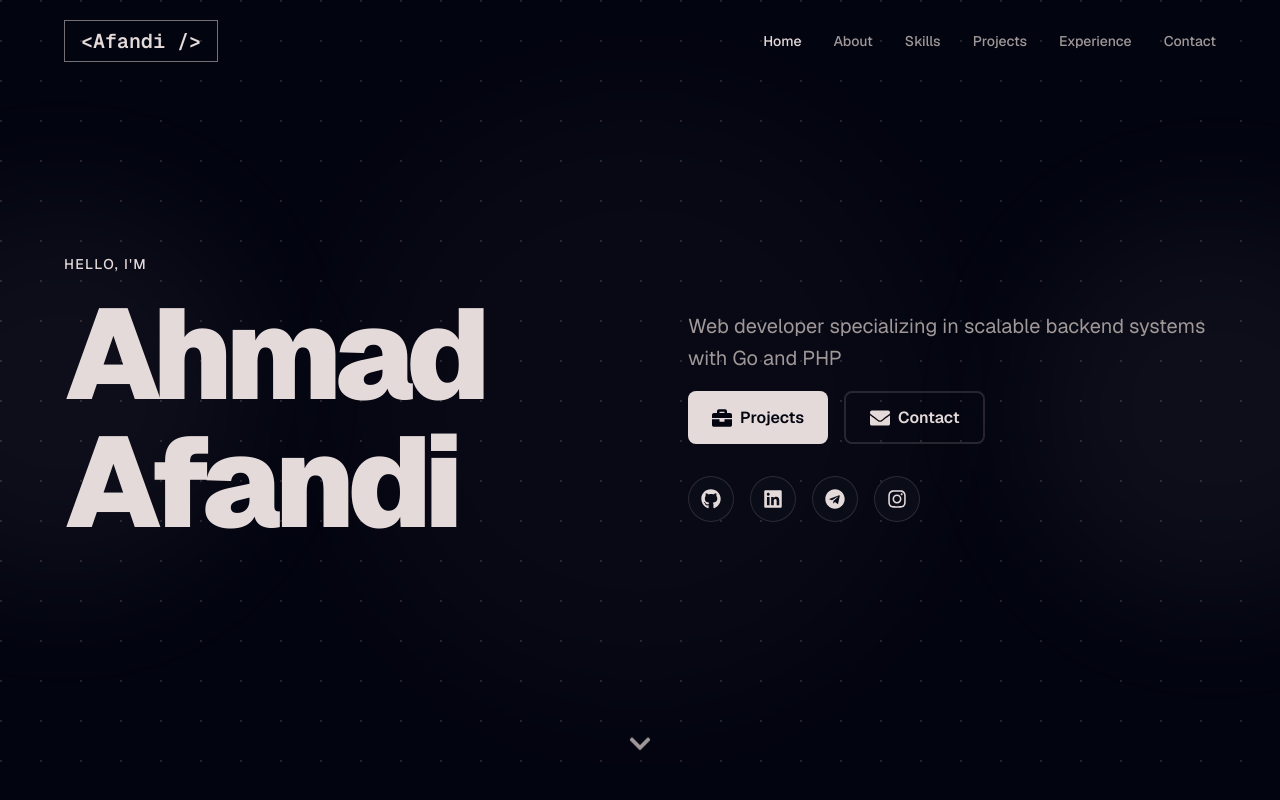
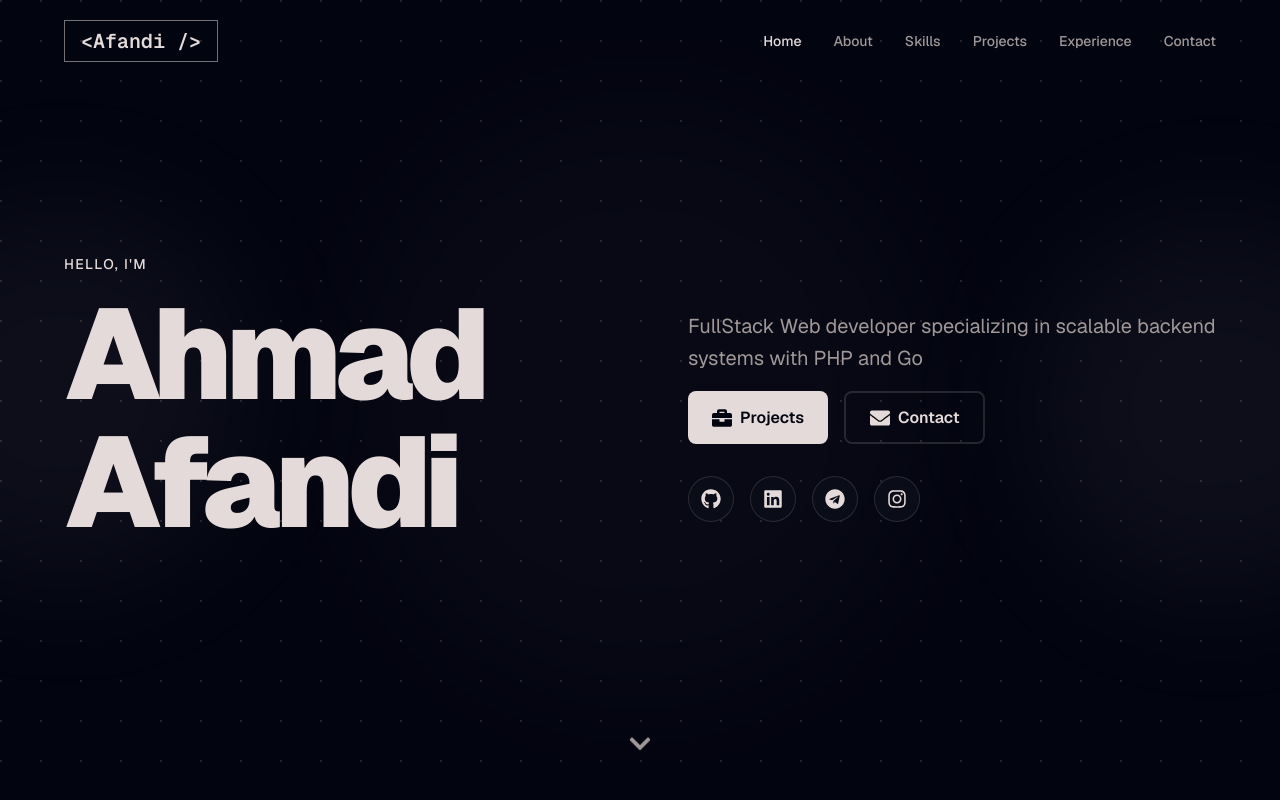
Before and after one commit to Afaandii/my-portfolio, a Next.js app: page / in a window 1280 px wide. Shown: the top 800 px of the page. Built offline with nearby package versions, Linux system fonts and the light colour scheme.

Commit message:
content: edit teks personal info

```diff
--- a/src/data/portfolioData.ts
+++ b/src/data/portfolioData.ts
@@ -1,9 +1,9 @@
 export const personalInfo = {
   name: "Ahmad Afandi",
-  title: "Full Stack Developer",
+  title: "Full Stack Web Developer",
   tagline:
-    "Web developer specializing in scalable backend systems with Go and PHP",
-  email: "ahmad.afandi.cv@gmail.com",
+    "FullStack Web developer specializing in scalable backend systems with PHP and Go",
+  email: "ahmdafaandi@gmail.com",
   phone: "+62 812 1744 1769",
   location: "Sidoarjo, Indonesia",
   avatar: "/avatar.jpg",
```
